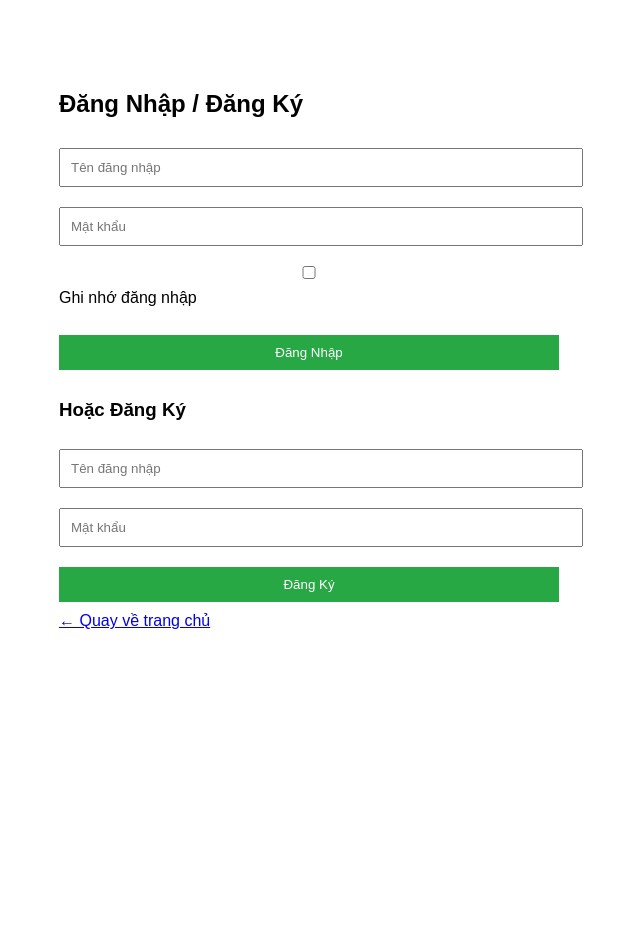
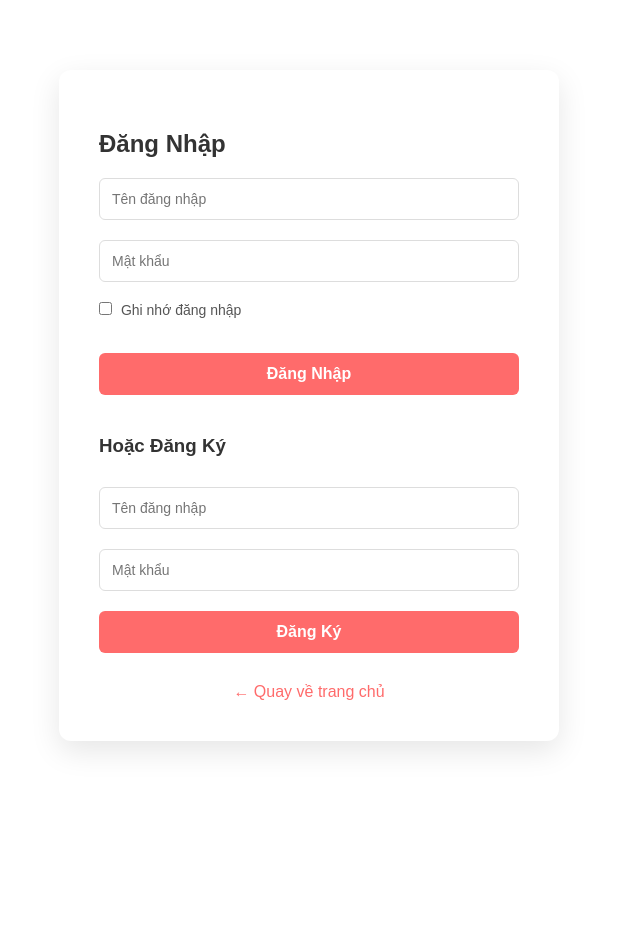
Before and after one commit to arosxorihs/DestinationWebsite, a PHP site: page /login.php in a window 1280 px wide. Shown: the whole page, without its empty margins (331-971 px from the left). Before the commit the page ends 629 px from the top, so only its background shows below. Run offline with PHP 8.4, Linux system fonts and the light colour scheme; data that the repository does not hold is empty.

Commit message:
add  database.sql and login.php

```diff
--- a/login.php
+++ b/login.php
@@ -20,7 +20,7 @@ if ($_SERVER["REQUEST_METHOD"] === "POST" && isset($_POST['action'])) {
         $stmt->execute();
         if ($stmt->get_result()->num_rows > 0) {
             $message = "Tên đăng nhập đã tồn tại!";
-        } else {
+        } else { // Mã hóa mật khẩu khi đăng ký
             $hash = password_hash($password, PASSWORD_DEFAULT);
             $stmt = $conn->prepare("INSERT INTO users (username, password) VALUES (?, ?)");
             $stmt->bind_param("ss", $username, $hash);
@@ -28,7 +28,7 @@ if ($_SERVER["REQUEST_METHOD"] === "POST" && isset($_POST['action'])) {
             $message = "Đăng ký thành công! Hãy đăng nhập.";
         }
     }
-
+    // Kiểm tra mật khẩu khi đăng nhập
     if ($_POST['action'] === "login") {
         $stmt = $conn->prepare("SELECT user_id, username, password, role FROM users WHERE username=?");
         $stmt->bind_param("s", $username);
@@ -70,22 +70,111 @@ if ($_SERVER["REQUEST_METHOD"] === "POST" && isset($_POST['action'])) {
 ?>
 
 <!DOCTYPE html>
-<html><head><title>Đăng Nhập / Đăng Ký</title>
+<html lang="vi">
+<head>
+    <meta charset="UTF-8">
+    <meta name="viewport" content="width=device-width, initial-scale=1.0">
+    <title>Đăng Nhập - TravelDest</title>
     <style>
-    body { font-family: Arial; max-width: 500px; margin: 50px auto; padding: 20px; }
-    input, button { width: 100%; padding: 10px; margin: 10px 0; }
-    button { background: #28a745; color: white; border: none; cursor: pointer; }
+        body {
+            font-family: Arial, sans-serif;
+            max-width: 500px;
+            margin: 50px auto;
+            padding: 20px;
+            background: #ffffff; /* Nền trắng */
+            min-height: 100vh;
+        }
+        .container {
+            background: white;
+            padding: 40px;
+            border-radius: 12px;
+            box-shadow: 0 10px 30px rgba(0,0,0,0.1);
+        }
+        h2 {
+            color: #333;
+            margin-bottom: 10px;
+        }
+        h3 {
+            color: #333;
+            margin-top: 30px;
+            margin-bottom: 20px;
+        }
+        input {
+            width: 100%;
+            padding: 12px;
+            margin: 10px 0;
+            border: 1px solid #ddd;
+            border-radius: 6px;
+            box-sizing: border-box;
+            font-size: 14px;
+        }
+        input:focus {
+            outline: none;
+            border-color: #ff6b6b;
+        }
+        button {
+            width: 100%;
+            padding: 12px;
+            margin: 10px 0;
+            background: #ff6b6b; /* Đổi từ #28a745 sang màu đỏ */
+            color: white;
+            border: none;
+            cursor: pointer;
+            border-radius: 6px;
+            font-size: 16px;
+            font-weight: 600;
+            transition: background 0.3s;
+        }
+        button:hover {
+            background: #ff5252; /* Màu đỏ đậm hơn khi hover */
+        }
+        .message {
+            padding: 12px;
+            margin-bottom: 20px;
+            border-radius: 6px;
+            background: #ffebee;
+            color: #c62828;
+            text-align: center;
+        }
+        .message.success {
+            background: #e8f5e9;
+            color: #2e7d32;
+        }
+        label {
+            font-size: 14px;
+            color: #555;
+        }
+        a {
+            color: #ff6b6b;
+            text-decoration: none;
+            font-weight: 500;
+        }
+        a:hover {
+            text-decoration: underline;
+        }
+        .back-link {
+            text-align: center;
+            margin-top: 20px;
+        }
     </style>
 </head>
 <body>
-<h2>Đăng Nhập / Đăng Ký</h2>
-<?php if ($message): ?><p style="color:red;"><?=htmlspecialchars($message)?></p><?php endif; ?>
+<div class="container">
+    <h2>Đăng Nhập</h2>
+    <?php if ($message): ?>
+        <p class="message <?= strpos($message, 'thành công') !== false ? 'success' : '' ?>">
+            <?= htmlspecialchars($message) ?>
+        </p>
+    <?php endif; ?>
 
     <form method="POST">
         <input type="hidden" name="action" value="login">
         <input type="text" name="username" placeholder="Tên đăng nhập" required>
         <input type="password" name="password" placeholder="Mật khẩu" required>
-    <label><input type="checkbox" name="remember"> Ghi nhớ đăng nhập</label><br><br>
+        <label>
+            <input type="checkbox" name="remember" style="width: auto; margin-right: 5px;">
+            Ghi nhớ đăng nhập
+        </label><br><br>
         <button type="submit">Đăng Nhập</button>
     </form>
 
@@ -97,5 +186,9 @@ if ($_SERVER["REQUEST_METHOD"] === "POST" && isset($_POST['action'])) {
         <button type="submit">Đăng Ký</button>
     </form>
 
+    <div class="back-link">
         <a href="landing.php">← Quay về trang chủ</a>
-</body></html>
+    </div>
+</div>
+</body>
+</html>
```
Also changed, not shown: database.sql (+69 -27 lines). Lines whose indentation alone changed are shown as unchanged.
